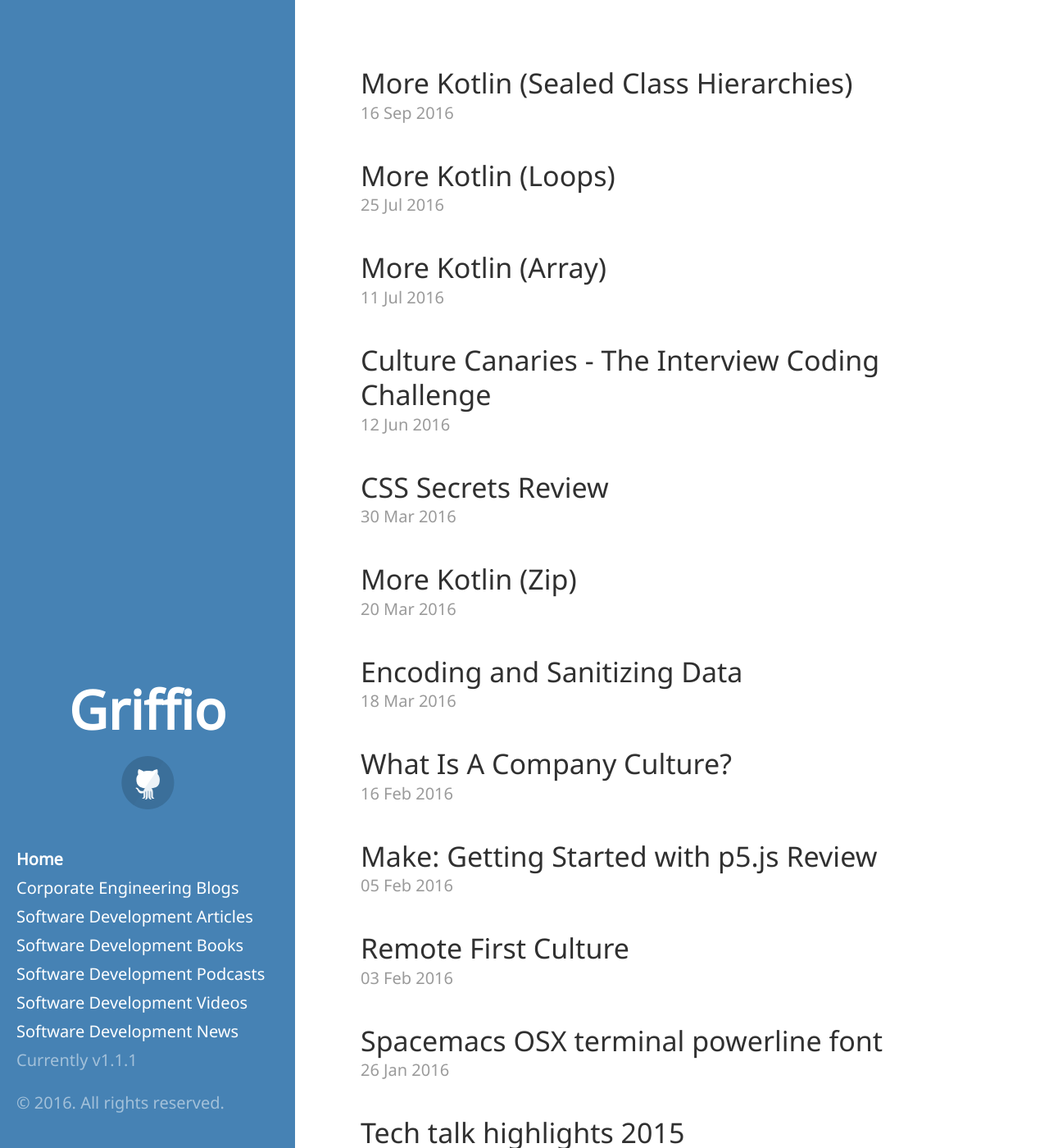
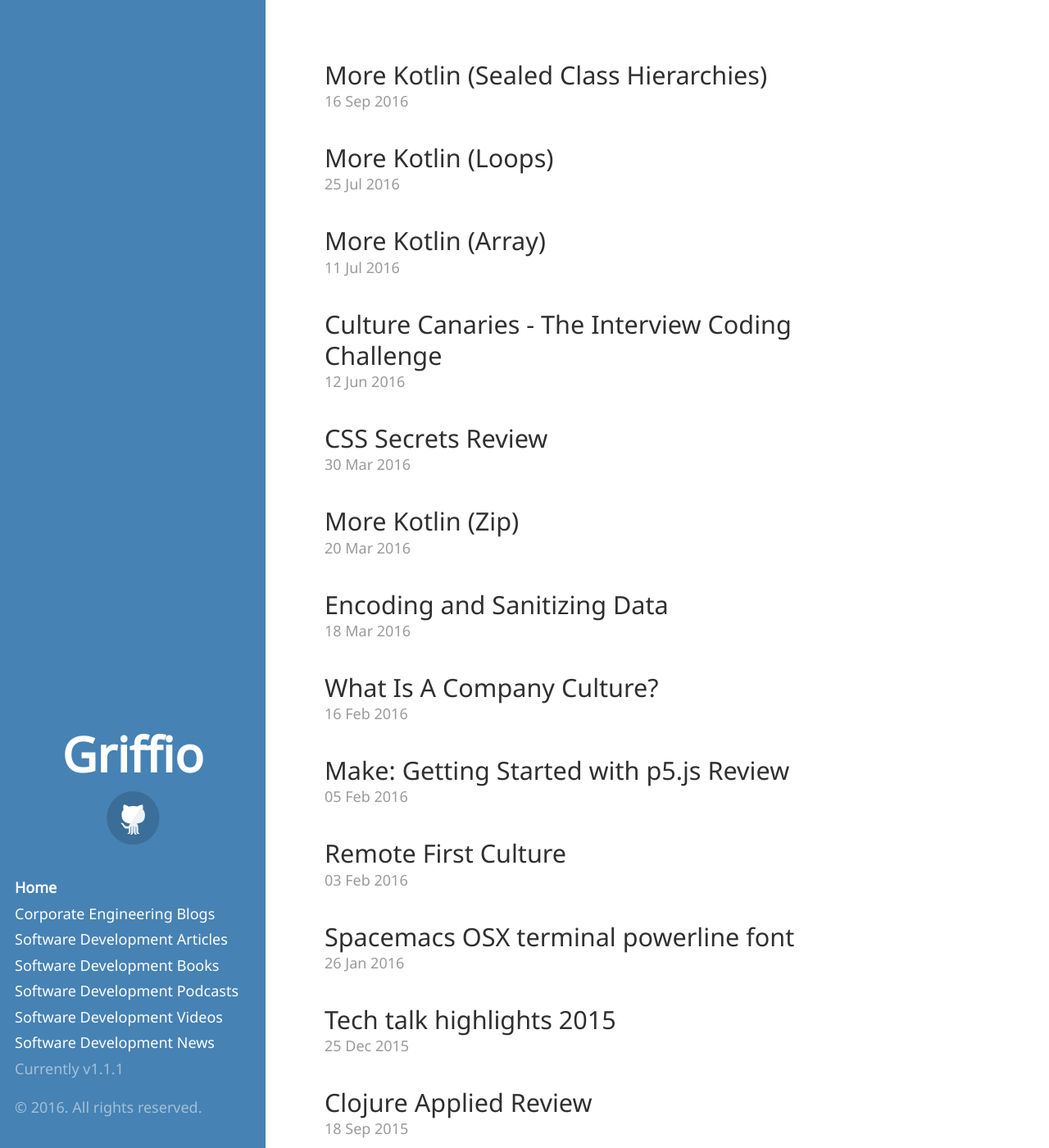
Before and after one commit to griffio/griffio.github.io, a Jekyll site: the page built from index.html, in a window 1280 px wide and 1400 px high. Shown: the whole window at 82% size. Built offline with Jekyll 4.4.1, drawn with Linux system fonts in a browser that asks for light colours; some web fonts are replaced; the list of posts is cut into pages by our own code.

Commit message:
atleast 58em font-size: 18px;

```diff
--- a/public/css/hyde.css
+++ b/public/css/hyde.css
@@ -34,17 +34,12 @@
 html {
   font-family: "Noto Sans", Helvetica, Arial, sans-serif;
 }
+
 @media (min-width: 58em) {
   html {
-    font-size: 16px;
+    font-size: 18px;
   }
 }
-@media (min-width: 58em) {
-  html {
-    font-size: 20px;
-  }
-}
-
 
 /*
  * Sidebar
```
